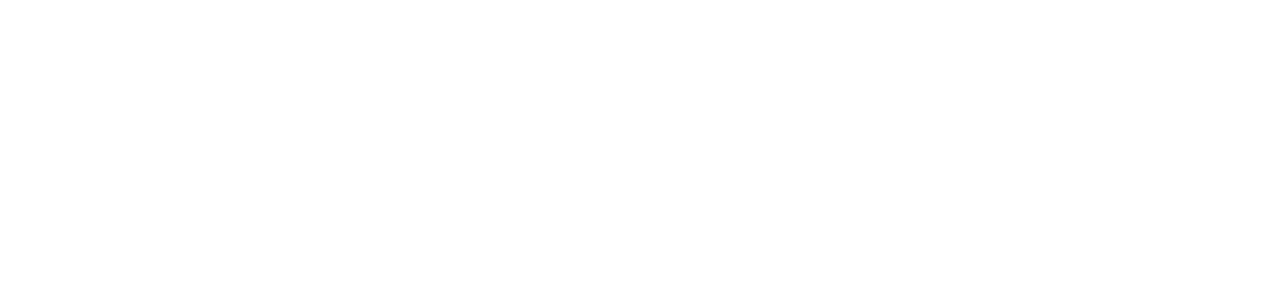
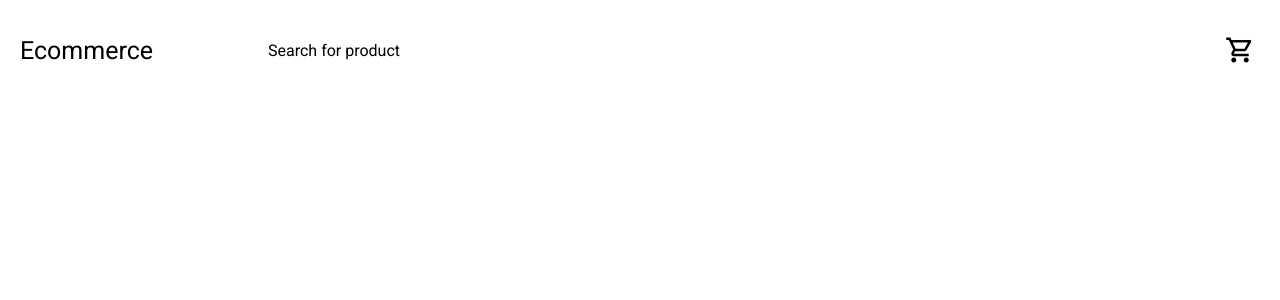
Before and after one commit to rarysson/Ecommerce-Angular, an Angular app: page / in a window 1280 px wide. Shown: the top 300 px of the page. Built offline with nearby package versions, Linux system fonts and the light colour scheme.

Commit message:
Adicionado componente de navegação

```diff
--- a/src/app/app.component.html
+++ b/src/app/app.component.html
@@ -1,3 +1,5 @@
+<app-top-bar></app-top-bar>
+
 <div class="container">
   <router-outlet></router-outlet>
 </div>
--- a/src/app/app.module.ts
+++ b/src/app/app.module.ts
@@ -3,14 +3,16 @@
 
 import { AppRoutingModule } from './app-routing.module';
 import { AppComponent } from './app.component';
+import { TopBarComponent } from './top-bar/top-bar.component';
 
 @NgModule({
   declarations: [
     AppComponent,
+    TopBarComponent,
   ],
   imports: [
     BrowserModule,
-    AppRoutingModule
+    AppRoutingModule,
   ],
   providers: [],
   bootstrap: [AppComponent]
--- /dev/null
+++ b/src/app/top-bar/top-bar.component.css
@@ -0,0 +1,73 @@
+:host {
+  display: flex;
+  justify-content: space-between;
+  align-items: center;
+  width: 100%;
+  background-color: var(--blue-50);
+  padding: 30px 20px;
+}
+
+a {
+  text-decoration: none;
+  color: var(--in-content-page-color);
+  font-size: 25px;
+  transition: color 250ms;
+}
+
+a:hover {
+  color: var(--grey-30);
+}
+
+.search-bar {
+  flex: 1;
+  margin-left: 100px;
+  position: relative;
+}
+
+input {
+  width: 50%;
+  padding: 10px 15px;
+  border-radius: 7px;
+  border: none;
+  color: var(--grey-60);
+}
+
+label {
+  position: absolute;
+  top: 50%;
+  left: 15px;
+  transform: translateY(-50%);
+  color: var(--grey-90-a30);
+  transition: all 250ms;
+}
+
+input:focus + label,
+input:valid + label {
+  transform: translate(-15px, -250%);
+  color: black;
+  font-size: 12px;
+}
+
+
+button {
+  display: flex;
+  background-color: transparent;
+  border: none;
+  border-radius: 7px;
+  padding: 5px;
+  transition: all 250ms;
+}
+
+button:hover {
+  background-color: var(--in-content-page-color);
+}
+
+i {
+  font-size: 30px;
+  color: var(--grey-30);
+  transition: all 250ms;
+}
+
+button:hover i {
+  color: black;
+}
--- /dev/null
+++ b/src/app/top-bar/top-bar.component.html
@@ -0,0 +1,10 @@
+<a routerLink="/">Ecommerce</a>
+
+<form class="search-bar">
+  <input type="text" id="search" required>
+  <label for="search">Search for product</label>
+</form>
+
+<button title="Cart">
+  <i class="material-icons-outlined">shopping_cart</i>
+</button>
--- /dev/null
+++ b/src/app/top-bar/top-bar.component.ts
@@ -0,0 +1,15 @@
+import { Component, OnInit } from '@angular/core';
+
+@Component({
+  selector: 'app-top-bar',
+  templateUrl: './top-bar.component.html',
+  styleUrls: ['./top-bar.component.css']
+})
+export class TopBarComponent implements OnInit {
+
+  constructor() { }
+
+  ngOnInit(): void {
+  }
+
+}
--- a/src/index.html
+++ b/src/index.html
@@ -1,13 +1,20 @@
 <!doctype html>
 <html lang="en">
+
 <head>
   <meta charset="utf-8">
   <title>EcommerceAngular</title>
   <base href="/">
   <meta name="viewport" content="width=device-width, initial-scale=1">
   <link rel="icon" type="image/x-icon" href="favicon.ico">
+  <link rel="preconnect" href="https://fonts.googleapis.com">
+  <link rel="preconnect" href="https://fonts.gstatic.com">
+  <link href="https://fonts.googleapis.com/css2?family=Roboto:wght@400;700&display=swap" rel="stylesheet">
+  <link href="https://fonts.googleapis.com/icon?family=Material+Icons|Material+Icons+Outlined" rel="stylesheet">
 </head>
+
 <body>
   <app-root></app-root>
 </body>
+
 </html>
--- a/src/styles.css
+++ b/src/styles.css
@@ -1 +1,21 @@
-/* You can add global styles to this file, and also import other style files */
+*,
+*::before,
+*::after {
+  margin: 0;
+  padding: 0;
+  box-sizing: border-box;
+  outline: none;
+}
+
+html {
+  font-family: 'Roboto', Arial, sans-serif;
+}
+
+button,
+input {
+  font-family: inherit;
+}
+
+button {
+  cursor: pointer;
+}
```
Also changed, not shown: 1 other file (tests, documents, lock files or other folders).
